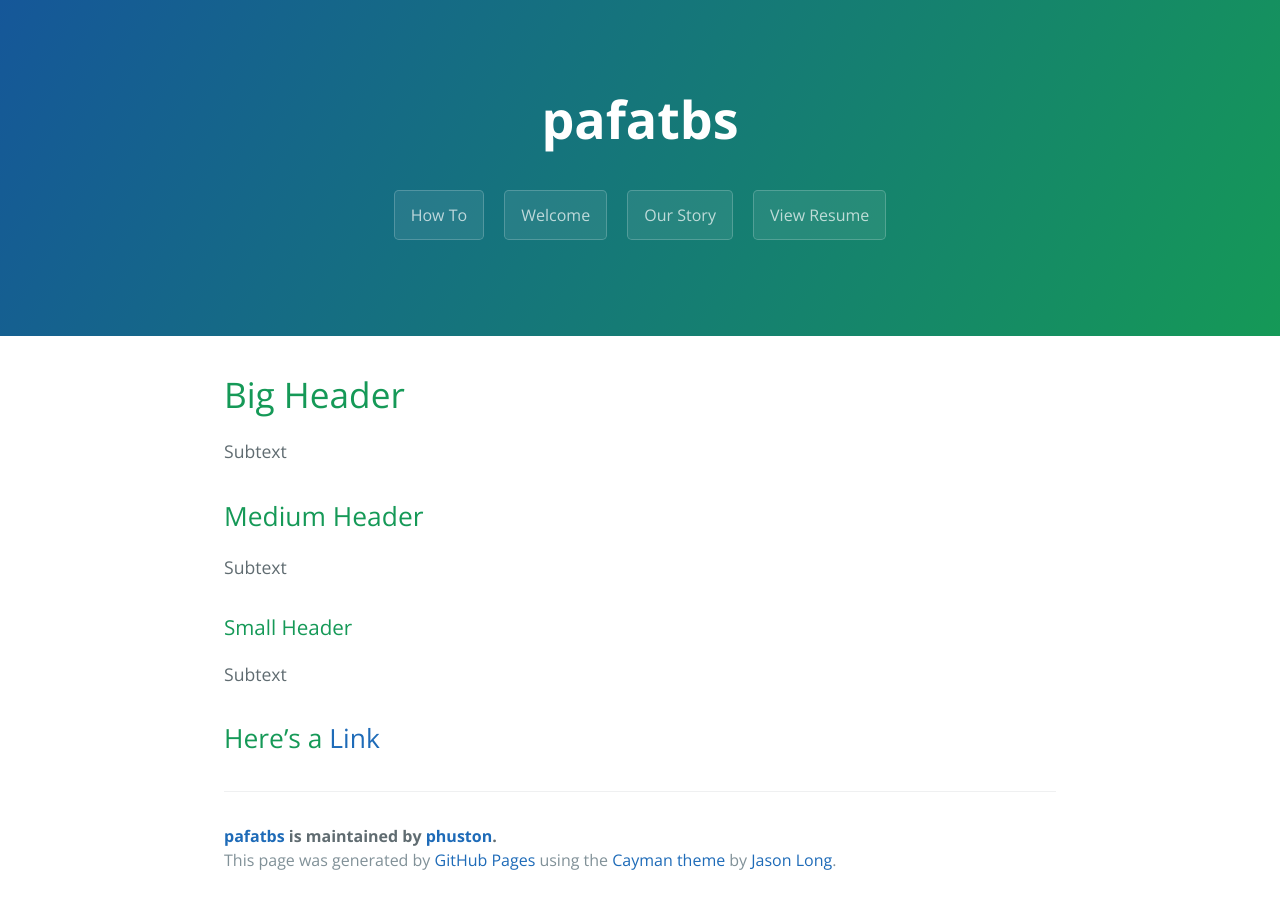
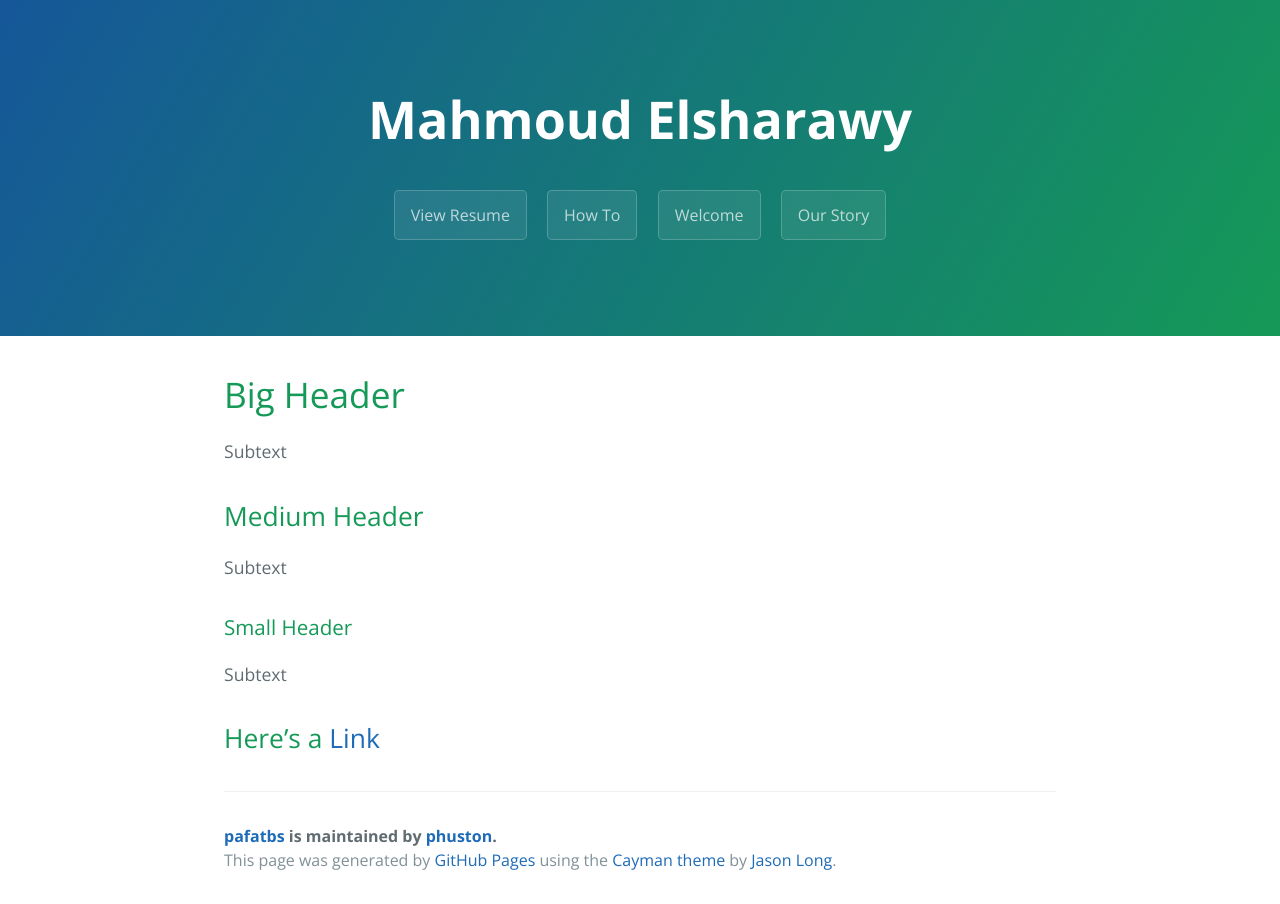
Before and after one commit to mse63/mse63.github.io, a Jekyll site: the page built from index.md, in a window 1280 px wide. Built offline with Jekyll 4.4.1, drawn with Linux system fonts in a browser that asks for light colours.

Commit message:
Update template.html

```diff
--- a/_layouts/template.html
+++ b/_layouts/template.html
@@ -11,12 +11,13 @@
   </head>
   <body>
     <section class="page-header">
-      <h1 class="project-name">pafatbs</h1>
+      <h1 class="project-name">Mahmoud Elsharawy</h1>
       <h2 class="project-tagline"></h2>
+
+      <a href="https://mse63.github.io/Mahmoud_Elsharawy_Resume.pdf" class="btn">View Resume</a>
       {% for page in site.pages %}
         <a href= {{ page.filename }} class="btn">{{ page.title }}</a>
       {% endfor %}
-      <a href="https://mse63.github.io/Mahmoud_Elsharawy_Resume.pdf" class="btn">View Resume</a>
     </section>
 
     <section class="main-content">
```
